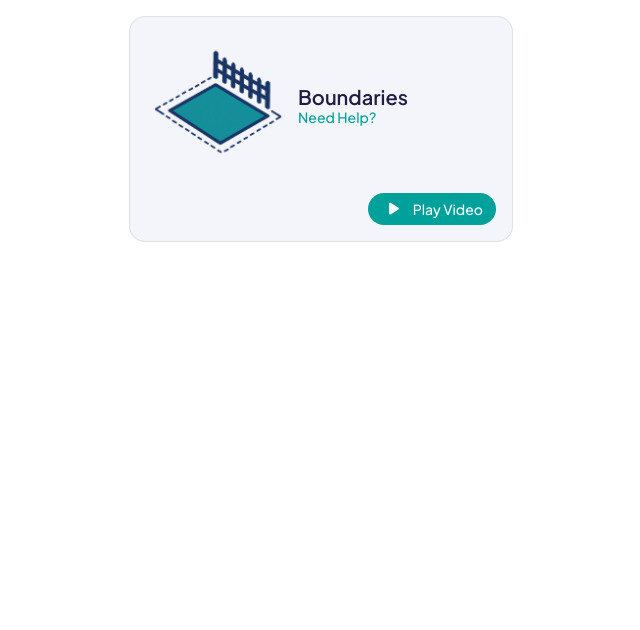
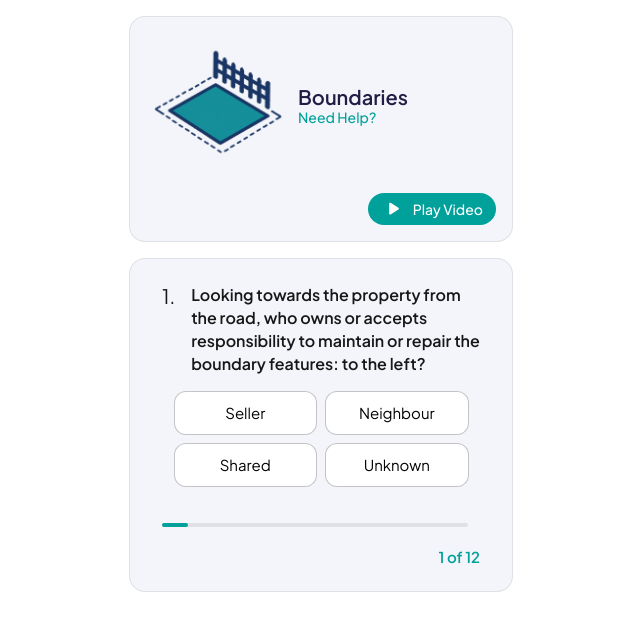
Before and after one commit to shaununderwood/test-figma-to-react, a React (Create React App) app: page / in a window 1280 px wide. Shown: the top 630 px of the page, without its empty margins (319-959 px from the left). Built offline with nearby package versions, Linux system fonts and the light colour scheme.

Commit message:
include BoundaryQuestionContainer

```diff
--- a/src/pages/page1.tsx
+++ b/src/pages/page1.tsx
@@ -1,10 +1,12 @@
 import React from 'react';
 import BoundariesCard from '../components/BoundariesCard';
+import BoundaryQuestionContainer from '../components/BoundaryQuestionContainer';
 
 const Page1: React.FC = () => {
   return (
     <div className="w-full max-w-sm space-y-4">
       <BoundariesCard />
+      <BoundaryQuestionContainer />
     </div>
   );
 };
```
